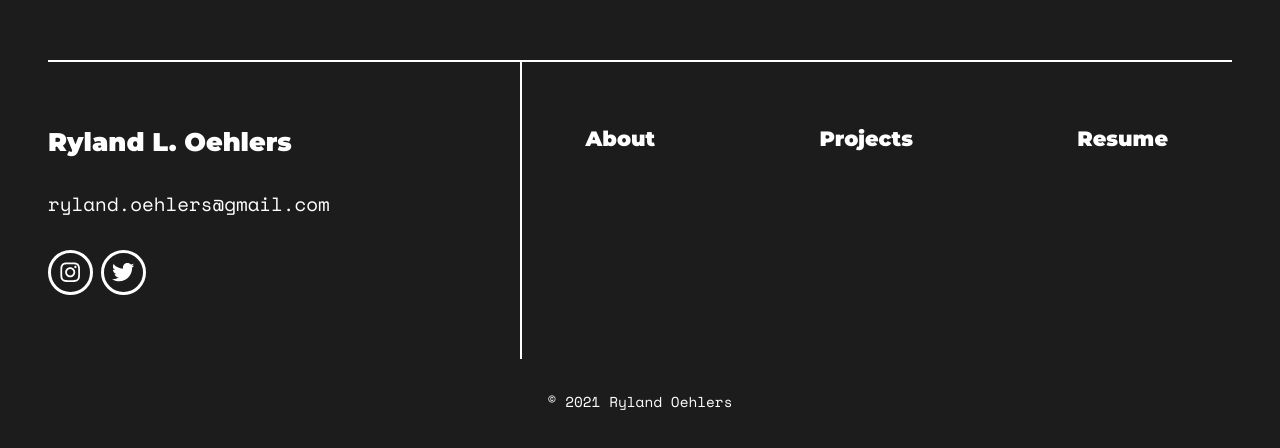
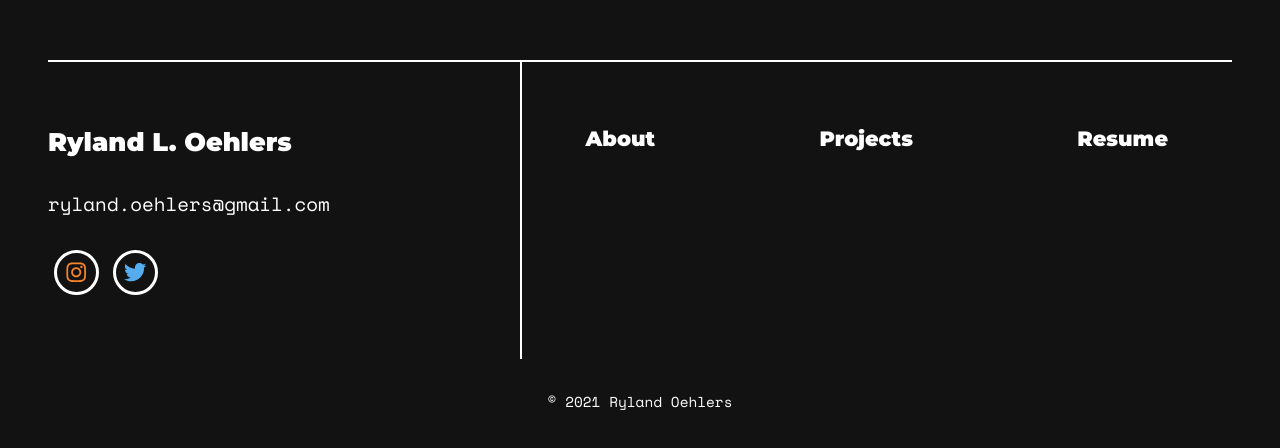
Before and after one commit to rylandinthesun/new-portfolio-site, a Next.js app: page /about in a window 1280 px wide. Shown: the part 1741-2189 px from the top of the page. Built offline with nearby package versions, Linux system fonts and the light colour scheme.

Commit message:
small style changes

```diff
--- a/layout/Footer.js
+++ b/layout/Footer.js
@@ -1,5 +1,6 @@
 import Link from 'next/link';
 import { FaInstagram, FaTwitter } from 'react-icons/fa';
+import SocialLink from '../components/SocialLink';
 import styles from '../styles/Footer.module.css';
 
 const Footer = () => {
@@ -17,22 +18,14 @@ const Footer = () => {
 						ryland.oehlers@gmail.com
 					</a>
 					<div className={styles.socialLinks}>
-						<a
-							href="https://www.instagram.com/rylandinthesun"
-							target="_blank"
-							aria-label="Instagram"
-							rel="noopener noreferrer"
-						>
-							<FaInstagram />
-						</a>
-						<a
-							href="https://www.twitter.com/rylandinthesun"
-							target="_blank"
-							aria-label="Twitter"
-							rel="noopener noreferrer"
-						>
-							<FaTwitter />
-						</a>
+					<SocialLink
+              url="https://www.instagram.com/rylandinthesun"
+              icon={<FaInstagram color="#F58529" />}
+            />
+						<SocialLink
+              url="https://www.twitter.com/rylandinthesun"
+              icon={<FaTwitter color="#55ACEE" />}
+            />
 					</div>
 				</div>
 				<ul className={styles.pageLinks}>
--- a/layout/Layout.js
+++ b/layout/Layout.js
@@ -8,7 +8,7 @@ const Layout = ({ children, themeSwitcher }) => {
   const [showToast, setShowToast] = useState(false);
 
   useEffect(() => {
-    let timer = setTimeout(() => setShowToast(!showToast), 2500);
+    let timer = setTimeout(() => setShowToast(!showToast), 3000);
 
     return () => {
       clearTimeout(timer);
--- a/styles/Footer.module.css
+++ b/styles/Footer.module.css
@@ -52,7 +52,7 @@
 }
 
 .socialLinks a:hover {
-	background-color: #949494;
+  filter: brightness(85%);
 }
 
 .pageLinks {
--- a/styles/Home.module.css
+++ b/styles/Home.module.css
@@ -83,7 +83,7 @@
 }
 
 .familiar span {
-  color: #8e57f7;
+  color: grey;
 }
 
 .toolKit {
--- a/styles/ResumePage.module.css
+++ b/styles/ResumePage.module.css
@@ -31,6 +31,7 @@
   border-width: 4px;
   border-style: solid;
   border-radius: 10px;
+  border-color: #dcb434;
   z-index: -1;
 }
 
--- a/styles/themes.js
+++ b/styles/themes.js
@@ -2,12 +2,12 @@ import { createGlobalStyle } from 'styled-components';
 
 export const lightTheme = {
   body: '#fff',
-  fontColor: '#1c1c1c',
-  borderColor: '#00ba34',
+  fontColor: '#121212',
+  borderColor: '#fff',
 };
 
 export const darkTheme = {
-  body: '#1c1c1c',
+  body: '#121212',
   fontColor: '#fff',
   borderColor: '#fff',
 };
@@ -15,8 +15,8 @@ export const darkTheme = {
 export const GlobalStyles = createGlobalStyle`
 
     body {
-        background-color: ${(props) => props.theme.body};
-        color: ${(props) => props.theme.fontColor};
-		border-color: ${(props) => props.theme.borderColor}
+      background-color: ${(props) => props.theme.body};
+      color: ${(props) => props.theme.fontColor};
+		  border-color: ${(props) => props.theme.borderColor}
     }
 `;
```
Also changed, not shown: pages/index.js (+10 -9 lines), styles/ProjectCard.module.css (+4 -6 lines), styles/ToolkitIcon.module.css (+5 -8 lines), styles/globals.css (+7 -7 lines). Lines whose indentation alone changed are shown as unchanged.
